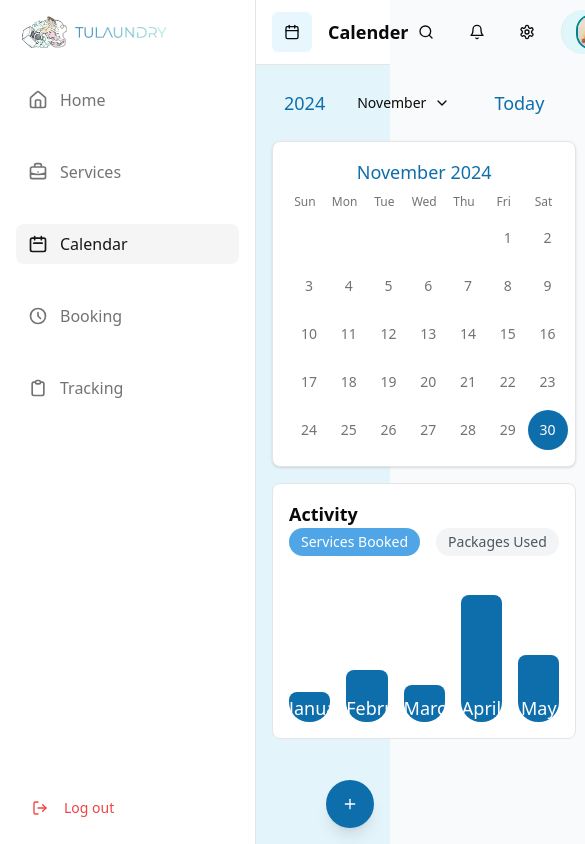
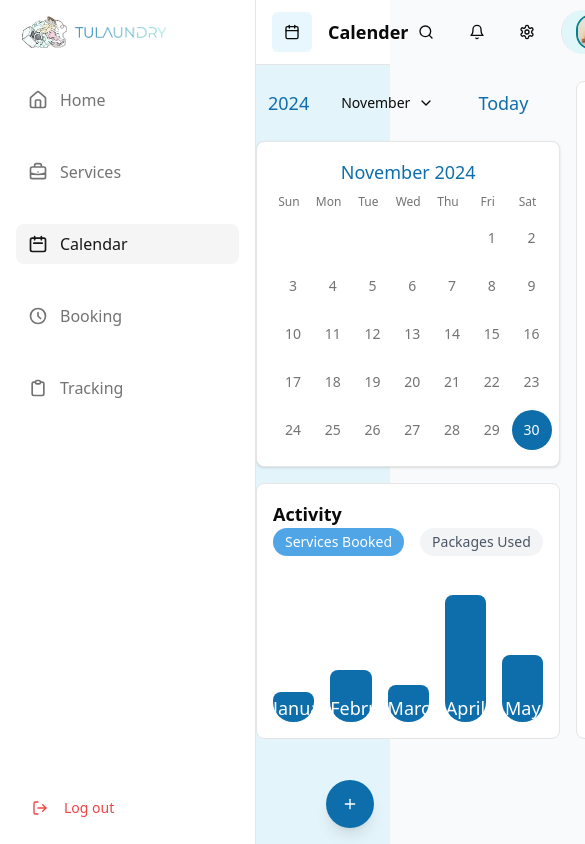
Before and after one commit to Aristocratjnr/Consumer-dashboard, a Next.js app: page /calendar in a window 390 px wide. Shown: the top 844 px of the page, 585 px wide, since content can reach past the window. Built offline with nearby package versions, Linux system fonts and the light colour scheme.

Commit message:
update CalendarPage: adjust layout for improved responsiveness and spacing

```diff
--- a/src/app/(dashboard)/calendar/page.tsx
+++ b/src/app/(dashboard)/calendar/page.tsx
@@ -216,8 +216,8 @@
             </header>
 
             {/* Calendar Content */}
-            <main className="grid grid-cols-[1fr_250px] gap-4 p-4">
-            <div className="space-y-4">
+            <main className="grid grid-cols-[1fr_400px] gap-4 p-4">
+            <div className="space-y-4 ml-[-1rem]">
                 {/* Calendar Header */}
                 <div className="flex items-center justify-between">
                 <div className="flex items-center gap-2">
```
